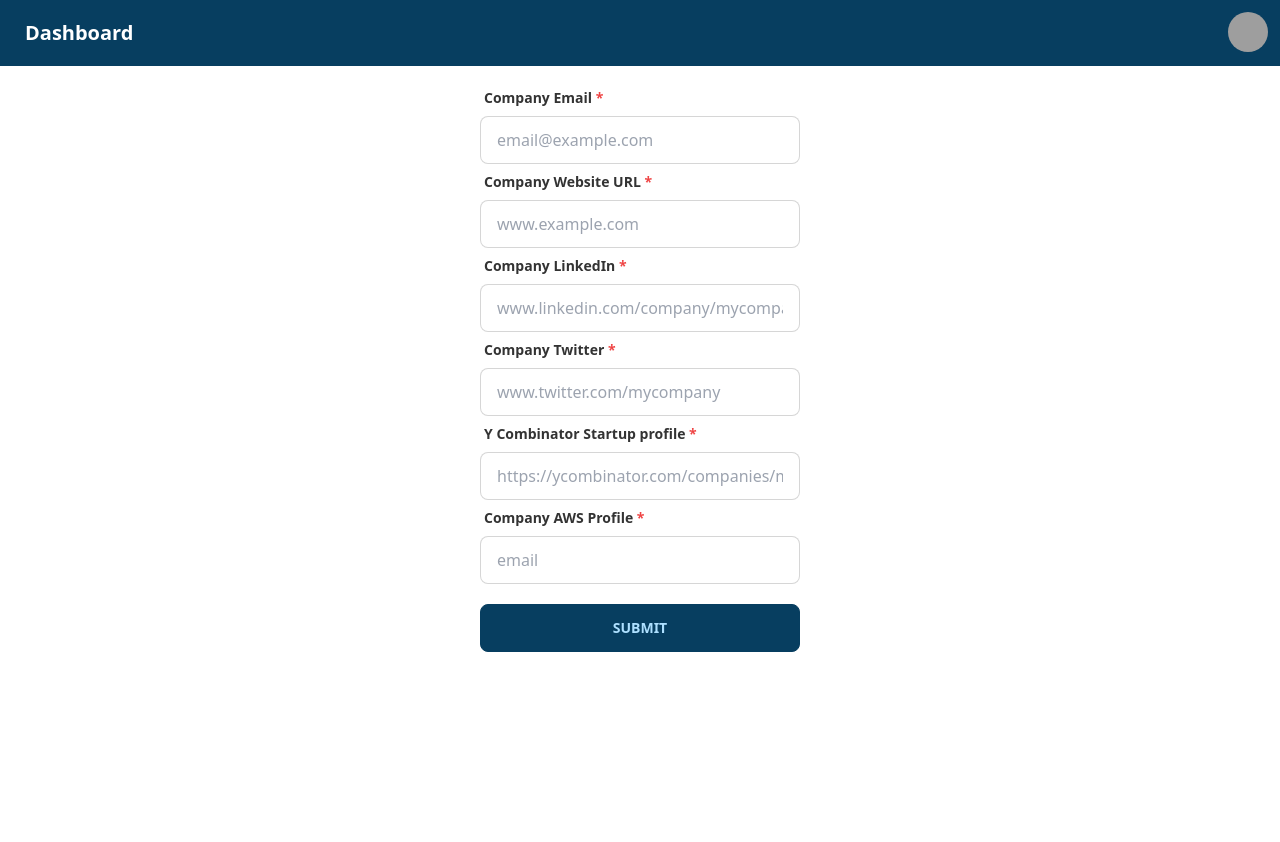
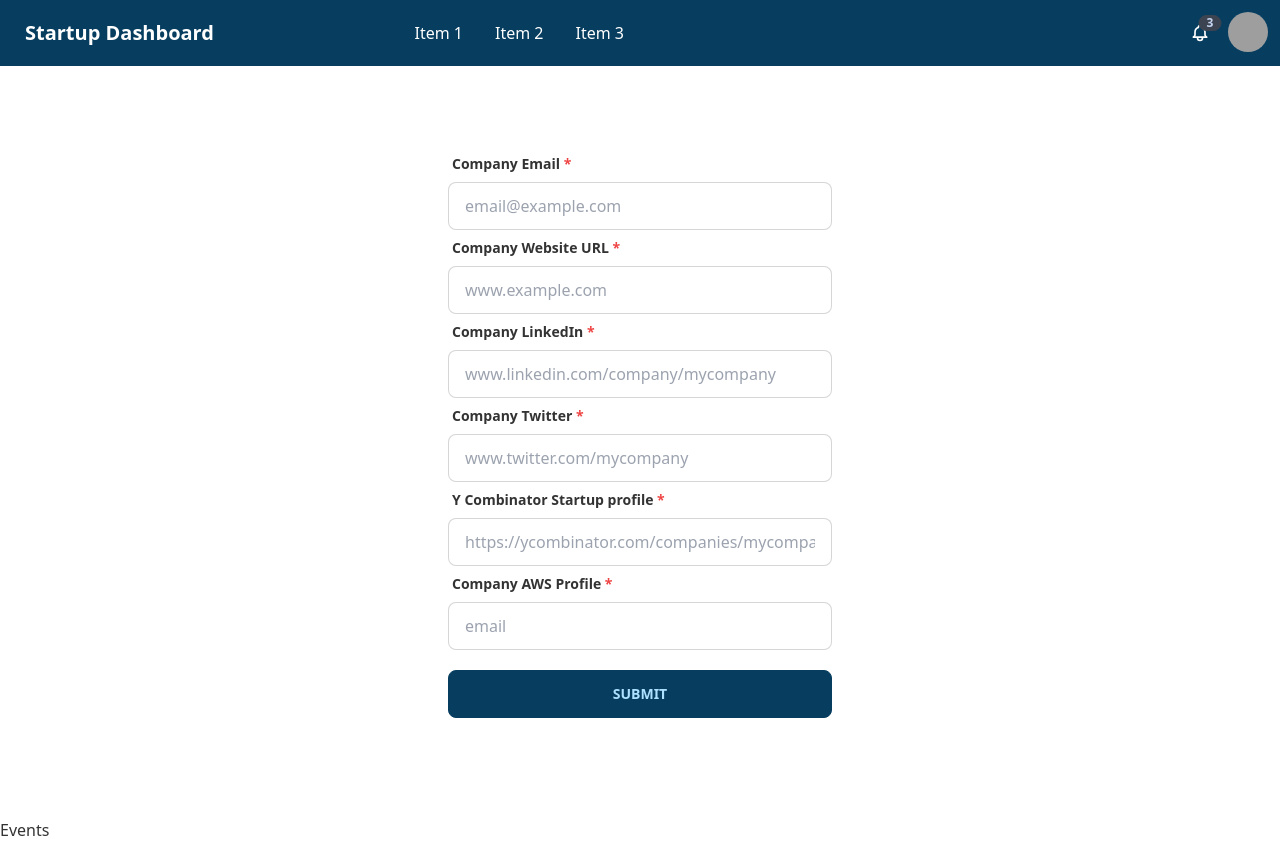
Before and after one commit to n00bNn00b/dreadnought-dashboard, a React (Create React App) app: page /dashboard in a window 1280 px wide. Before the commit the page ends 800 px from the top, so only its background shows below. Built offline with nearby package versions, Linux system fonts and the light colour scheme; grey boxes are pictures that could not be loaded.

Commit message:
notification and avatar feature has been added

```diff
--- a/src/components/Dashboard/Assignment/Assignment.jsx
+++ b/src/components/Dashboard/Assignment/Assignment.jsx
@@ -36,7 +36,7 @@ const Assignment = () => {
   return (
     <form
       onSubmit={handleSubmit}
-      className="form-control my-20 mx-auto w-full max-w-xs"
+      className="form-control my-20 mx-auto w-full max-w-sm"
     >
       <label className="label">
         <span className="label-text font-bold">
@@ -46,7 +46,7 @@ const Assignment = () => {
       <input
         type="email"
         placeholder="email@example.com"
-        className="input input-bordered w-full max-w-xs"
+        className="input input-bordered w-full max-w-sm"
         name="email"
       />
 
@@ -58,7 +58,7 @@ const Assignment = () => {
       <input
         type="text"
         placeholder="www.example.com"
-        className="input input-bordered w-full max-w-xs"
+        className="input input-bordered w-full max-w-sm"
         name="url"
       />
 
@@ -70,7 +70,7 @@ const Assignment = () => {
       <input
         type="text"
         placeholder="www.linkedin.com/company/mycompany"
-        className="input input-bordered w-full max-w-xs"
+        className="input input-bordered w-full max-w-sm"
         name="linkedin"
       />
 
@@ -82,7 +82,7 @@ const Assignment = () => {
       <input
         type="text"
         placeholder="www.twitter.com/mycompany"
-        className="input input-bordered w-full max-w-xs"
+        className="input input-bordered w-full max-w-sm"
         name="twitter"
       />
 
@@ -94,7 +94,7 @@ const Assignment = () => {
       <input
         type="text"
         placeholder="https://ycombinator.com/companies/mycompany"
-        className="input input-bordered w-full max-w-xs"
+        className="input input-bordered w-full max-w-sm"
         name="ycombinator"
       />
 
@@ -106,7 +106,7 @@ const Assignment = () => {
       <input
         type="text"
         placeholder="email"
-        className="input input-bordered w-full max-w-xs"
+        className="input input-bordered w-full max-w-sm"
         name="aws"
       />
 
--- /dev/null
+++ b/src/components/Dashboard/Courses/Courses.jsx
@@ -0,0 +1,11 @@
+import React from "react";
+
+const Courses = () => {
+  return (
+    <div>
+      <h2>COurses</h2>
+    </div>
+  );
+};
+
+export default Courses;
--- /dev/null
+++ b/src/components/Dashboard/Events/Events.jsx
@@ -0,0 +1,11 @@
+import React from "react";
+
+const Events = () => {
+  return (
+    <div>
+      <h2>Events</h2>
+    </div>
+  );
+};
+
+export default Events;
--- a/src/components/Dashboard/Startup/Startup.jsx
+++ b/src/components/Dashboard/Startup/Startup.jsx
@@ -1,5 +1,6 @@
 import React from "react";
 import Assignment from "../Assignment/Assignment";
+import Events from "../Events/Events";
 import StartupNav from "../StartupNav/StartupNav";
 
 const Startup = () => {
@@ -7,6 +8,7 @@ const Startup = () => {
     <div>
       <StartupNav />
       <Assignment />
+      <Events />
     </div>
   );
 };
--- a/src/components/Dashboard/StartupNav/StartupNav.jsx
+++ b/src/components/Dashboard/StartupNav/StartupNav.jsx
@@ -3,20 +3,94 @@ import { Link } from "react-router-dom";
 
 const StartupNav = () => {
   return (
-    <div className="navbar fixed top-0 bg-primary text-white">
-      <div className="flex-1">
-        <Link
-          to="/dashboard"
-          className="btn btn-ghost normal-case text-xl drawer-content"
-        >
-          Dashboard
+    <div className="navbar bg-primary text-white">
+      <div className="navbar-start">
+        <div className="dropdown">
+          <label tabIndex={0} className="btn btn-ghost lg:hidden">
+            <svg
+              xmlns="http://www.w3.org/2000/svg"
+              className="h-5 w-5"
+              fill="none"
+              viewBox="0 0 24 24"
+              stroke="currentColor"
+            >
+              <path
+                strokeLinecap="round"
+                strokeLinejoin="round"
+                strokeWidth="2"
+                d="M4 6h16M4 12h8m-8 6h16"
+              />
+            </svg>
+          </label>
+          <ul
+            tabIndex={0}
+            className="menu menu-compact dropdown-content mt-3 p-2 shadow bg-primary rounded-box w-52"
+          >
+            <li>
+              <a>Item 1</a>
+            </li>
+            <li>
+              <Link to="#">Item 2</Link>
+            </li>
+            <li>
+              <a>Item 3</a>
+            </li>
+          </ul>
+        </div>
+        <Link to="/dashboard" className="btn btn-ghost normal-case text-xl">
+          Startup Dashboard
         </Link>
       </div>
-      <div className="flex-none">
+      <div className="navbar-center hidden lg:flex">
+        <ul className="menu menu-horizontal p-0">
+          <li>
+            <a>Item 1</a>
+          </li>
+          <li>
+            <Link to="#">Item 2</Link>
+          </li>
+          <li>
+            <a>Item 3</a>
+          </li>
+        </ul>
+      </div>
+      {/* avatar */}
+      <div className="flex-none navbar-end">
+        <div className="dropdown dropdown-end">
+          <label tabIndex={0} className="btn btn-ghost btn-circle">
+            <div className="indicator">
+              <svg
+                xmlns="http://www.w3.org/2000/svg"
+                className="h-5 w-5"
+                fill="none"
+                viewBox="0 0 24 24"
+                stroke="currentColor"
+              >
+                <path
+                  strokeLinecap="round"
+                  strokeLinejoin="round"
+                  strokeWidth="2"
+                  d="M15 17h5l-1.405-1.405A2.032 2.032 0 0118 14.158V11a6.002 6.002 0 00-4-5.659V5a2 2 0 10-4 0v.341C7.67 6.165 6 8.388 6 11v3.159c0 .538-.214 1.055-.595 1.436L4 17h5m6 0v1a3 3 0 11-6 0v-1m6 0H9"
+                />
+              </svg>
+              <span className="badge badge-sm indicator-item">3</span>
+            </div>
+          </label>
+          <div
+            tabIndex={0}
+            className="mt-3 card card-compact dropdown-content w-52 bg-primary shadow"
+          >
+            <div className="card-body">
+              <li>New Course Module has been realeased for startups</li>
+              <li>New Course Module has been realeased for startups</li>
+              <li>New Course Module has been realeased for startups</li>
+            </div>
+          </div>
+        </div>
         <div className="dropdown dropdown-end">
           <label tabIndex={0} className="btn btn-ghost btn-circle avatar">
             <div className="w-10 rounded-full">
-              <img src="https://placeimg.com/80/80/people" alt="avatar" />
+              <img src="https://placeimg.com/80/80/people" />
             </div>
           </label>
           <ul
@@ -24,15 +98,16 @@ const StartupNav = () => {
             className="menu menu-compact dropdown-content mt-3 p-2 shadow bg-primary rounded-box w-52"
           >
             <li>
-              <Link to="#" className="justify-between">
+              <a className="justify-between">
                 Profile
-              </Link>
+                <span className="badge">New</span>
+              </a>
             </li>
             <li>
-              <Link to="/settings">Settings</Link>
+              <a>Settings</a>
             </li>
             <li>
-              <button>Logout</button>
+              <a>Logout</a>
             </li>
           </ul>
         </div>
```
